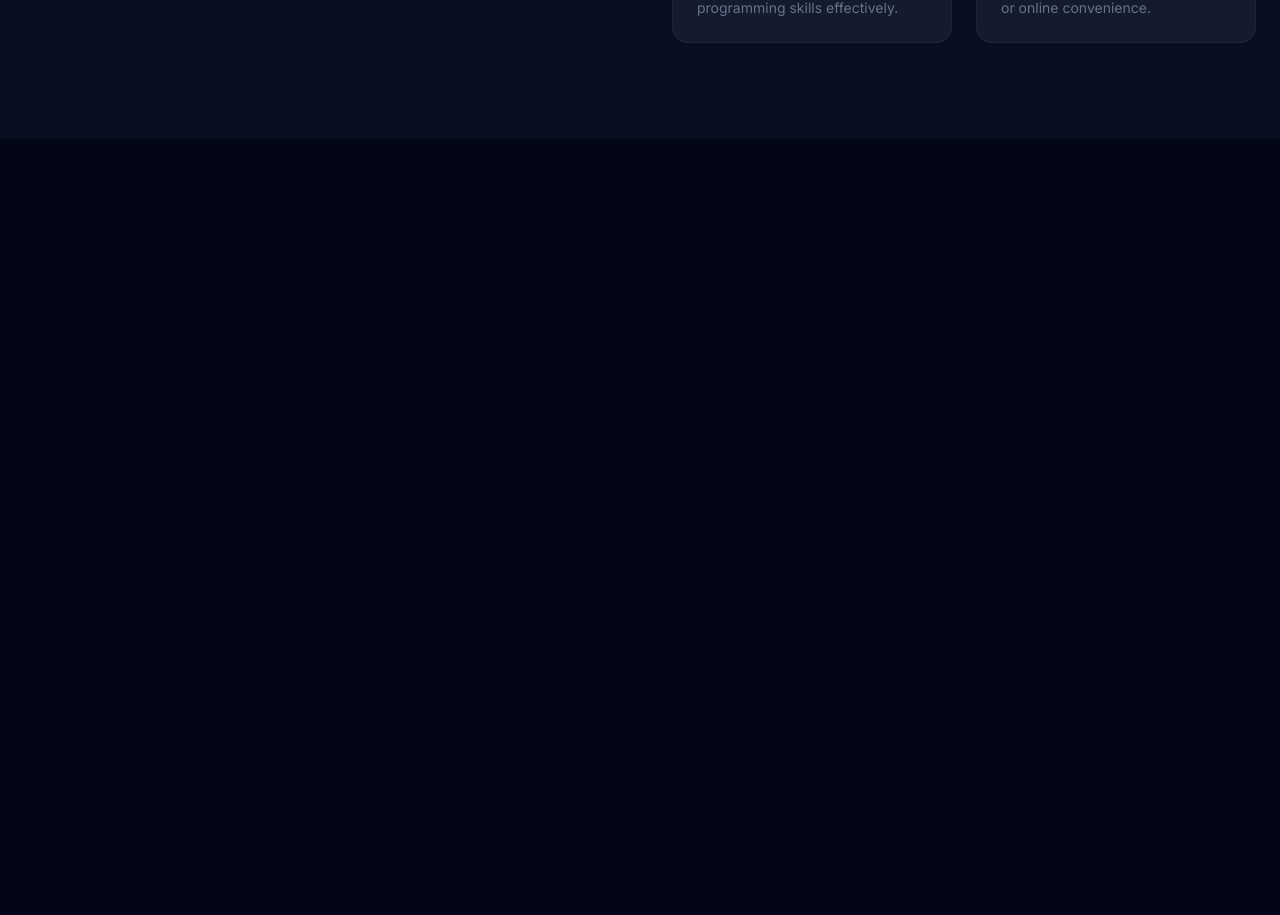
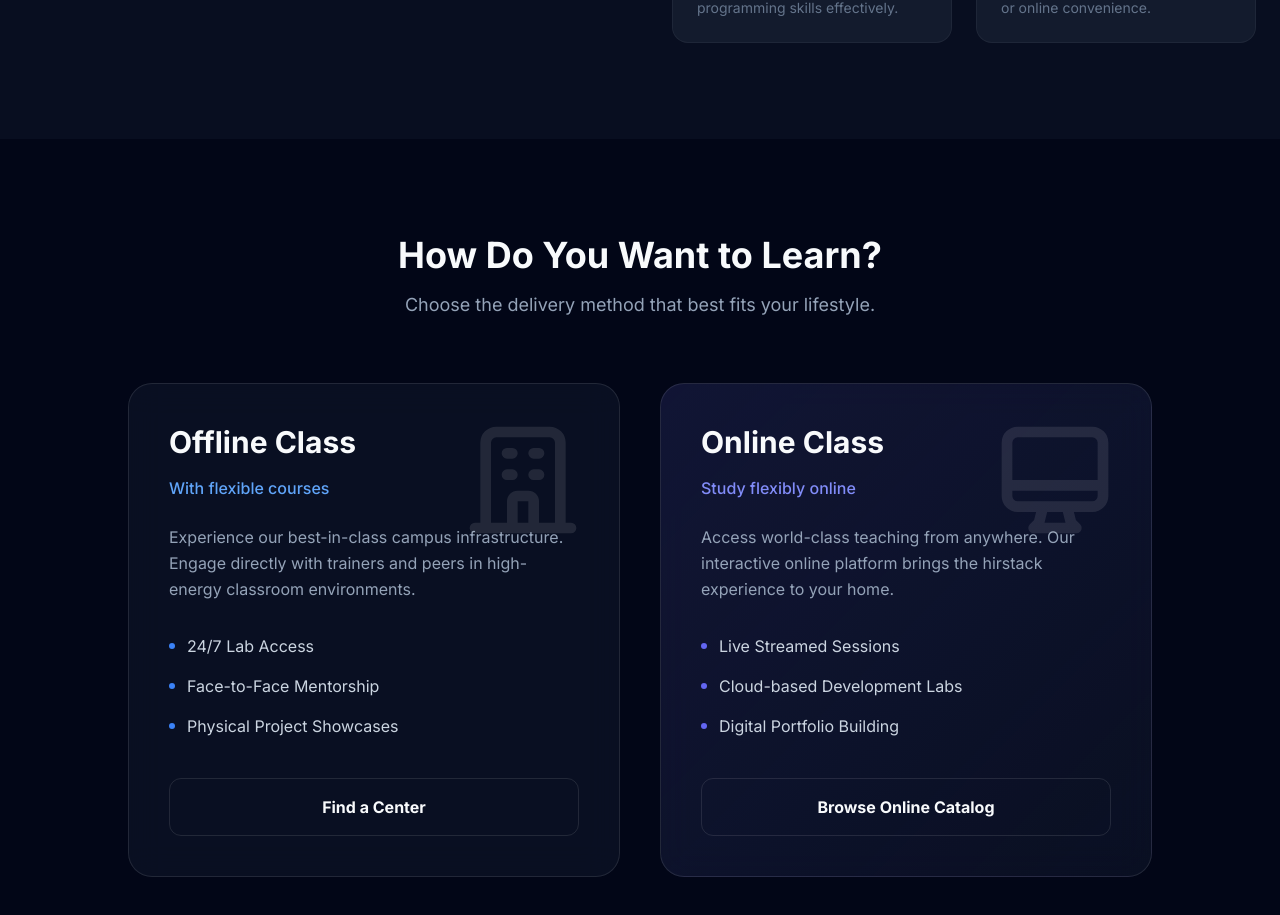
Before and after one commit to Zaidkhan-dev/hirstack, a React (Vite) app: page / in a window 1280 px wide. Shown: the part 859-1774 px from the top of the page. Before the commit the page ends 998 px from the top, so only its background shows below. Built offline with nearby package versions, Linux system fonts and the light colour scheme.

Commit message:
Add CourseModes component

```diff
--- a/App.tsx
+++ b/App.tsx
@@ -2,7 +2,7 @@ import React, { useState, useEffect } from 'react';
 import { Navbar } from './components/Navbar';
 // import { Hero } from './components/Hero';
 import { About } from './components/About';
-// import { CourseModes } from './components/CourseModes';
+import { CourseModes } from './components/CourseModes';
 // import { FeaturedCourses } from './components/FeaturedCourses';
 // import { CareerAdvisor } from './components/CareerAdvisor';
 // import { Testimonials } from './components/Testimonials';
@@ -28,8 +28,8 @@ const App: React.FC = () => {
       <main>
         {/* <Hero /> */}
         <About />
-        {/* <CourseModes />
-        <FeaturedCourses />
+        <CourseModes />
+        {/* <FeaturedCourses />
         <CareerAdvisor />
         <Testimonials /> */}
       </main>
```
